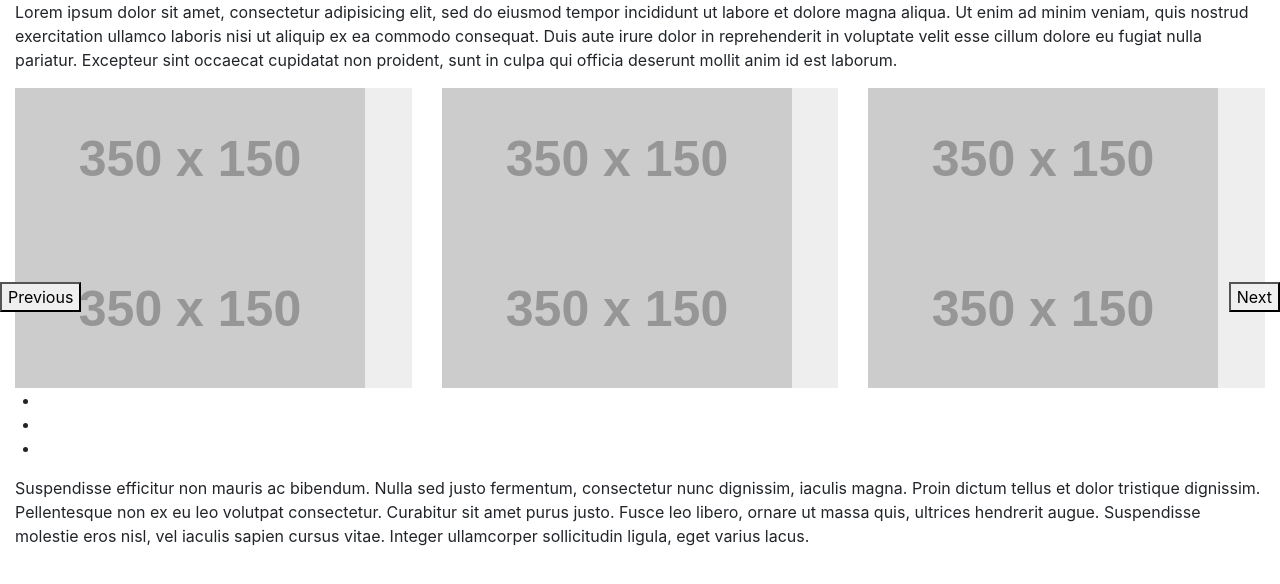
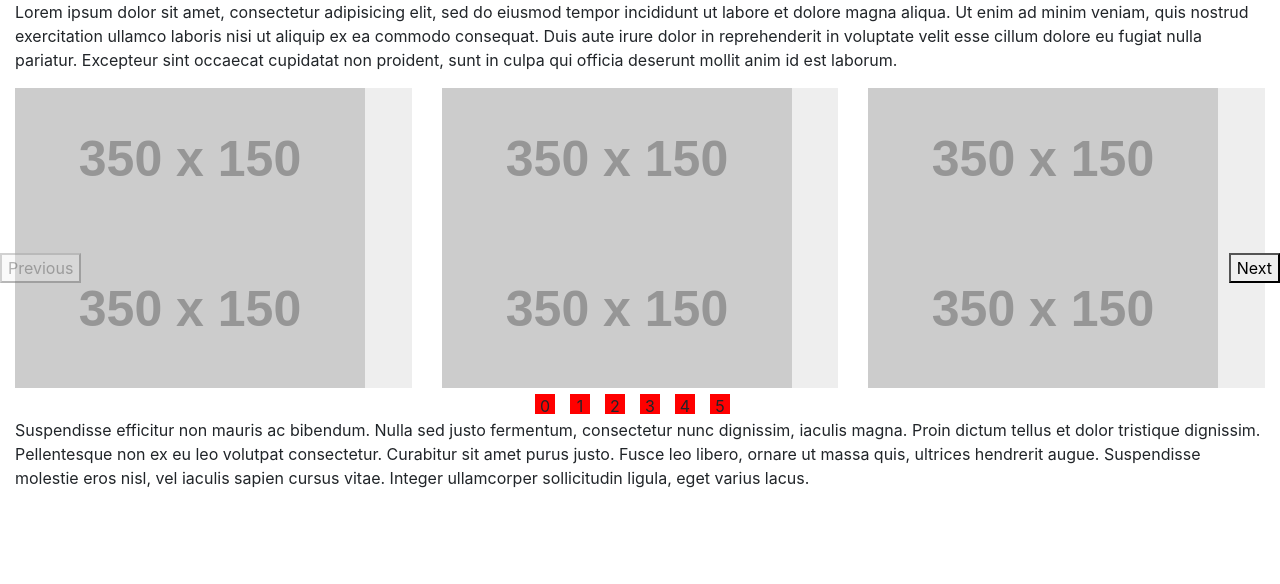
Before and after one commit to peterbode1989/Helios, a website with bundled scripts: page demo/index.html in a window 1280 px wide. Built offline with nearby package versions, Linux system fonts and the light colour scheme; placeholder pictures from the web are drawn by us.

Commit message:
Improved dot navigation

```diff
--- a/assets/js/helios.js
+++ b/assets/js/helios.js
@@ -26,7 +26,7 @@
             var _ = this;
 
             _.defaults = {
-                step: 2, // the amount of cols to scroll when moving
+                step: 1, // the amount of cols to scroll when moving
                 gutter: 15, // the default space between cols
                 infinite: false,
 
@@ -39,6 +39,7 @@
                 elPrevArrow: '<button class="helios-arrow prev" aria-label="Previous" type="button">Previous</button>',
                 elNextArrow: '<button class="helios-arrow next" aria-label="Next" type="button">Next</button>',
             };
+
             _.options = $.extend({}, _.defaults, settings);
 
             _.$slider = $(element);
@@ -63,14 +64,14 @@
                     _.$slider.dequeue();
                 });
             });
+            _.update();
         });
     }
 
     Helios.prototype.move = function(_, e) {
         var _ = this;
 
-        let dir = (_.options.step * -$(e.target).attr('data-dir'));
-        _.$currentIndex -= dir;
+        _.$currentIndex -= $(e.target).attr('data-dir');
 
         _.queue( _.$currentIndex * _.$childSize );
     }
@@ -91,14 +92,14 @@
             // Apply default classes and events to elements
             _.$prevArrow = $(_.options.elPrevArrow)
                 .addClass('helios-arrow helios-prev')
-                .attr('data-dir', -1)
+                .attr('data-dir', _.options.step * 1)
                 .on('click', function(e) {
                     _.move(_, e);
                 });
 
             _.$nextArrow = $(_.options.elNextArrow)
                 .addClass('helios-arrow helios-next')
-                .attr('data-dir', 1)
+                .attr('data-dir', _.options.step * -1)
                 .on('click', function(e) {
                     _.move(_, e);
                 });
@@ -116,10 +117,17 @@
 
         if(_.options.dots === true) {
             // do something
-            let ul = $('<ul></ul>');
+            let ul = $('<ul class="helios-dots"></ul>');
 
             for(var i = 0; i < _.$dotCount; i++) {
-                let li = _.options.elDots;
+                let li = $(_.options.elDots)
+                    .text(i)
+                    .attr('data-dir', (i * _.options.step))
+                    .on('click', function(e) {
+                        let step = $(this).attr('data-step');
+                        _.$currentIndex = step;
+                        _.queue( step * _.$childSize );
+                    });
 
                 $(ul).append(li);
             }
@@ -128,13 +136,39 @@
         }
     }
 
-    Helios.prototype.deploy = function() {
+    Helios.prototype.update = function() {
+        var _ = this;
+        console.log(_);
+
+        if(_.$currentIndex == 0 && _.options.infinite === false) {
+            _.$prevArrow.attr('disabled', 'disabled');
+        } else {
+            _.$prevArrow.removeAttr('disabled', 'disabled');
+        }
+        if(_.$childrenCount == (_.$currentIndex + _.options.step) && _.options.infinite === false) {
+            _.$nextArrow.attr('disabled', 'disabled');
+        } else {
+            _.$nextArrow.removeAttr('disabled', 'disabled');
+        }
+
+        if(_.options.dots === true) {
+            $('.helios-dots').children('li').each(function(i) {
+                $(this).removeClass('active');
+                if(_.$currentIndex == i) {
+                    $(this).addClass('active');
+                }
+            });
+        }
+    }
+
+    Helios.prototype.render = function() {
         // all code that appends here.
         var _ = this;
 
         _.buildArrows();
         _.buildDots();
 
+        _.update();
     }
 
     Helios.prototype.init = function() {
@@ -152,7 +186,7 @@
              _.resize();
          });
 
-        _.deploy();
+        _.render();
     };
 
     Helios.prototype.resize = function() {
--- a/assets/sass/components/_grid.scss
+++ b/assets/sass/components/_grid.scss
@@ -4,6 +4,7 @@
     flex-wrap: nowrap;
     overflow-x: auto;
     -webkit-overflow-scrolling: touch;
+    padding-bottom: 30px;
 
     &::-webkit-scrollbar {
       display: none;
--- a/assets/sass/components/_nav.scss
+++ b/assets/sass/components/_nav.scss
@@ -11,4 +11,23 @@
             right: 0;
         }
     }
+
+    > ul.helios-dots {
+        position: absolute;
+        bottom: 0;
+        left: 0;
+        right: 0;
+        list-style: none;
+        padding: 0;
+        margin: 0;
+        text-align: center;
+
+        > li {
+            display: inline-block;
+            width: 20px;
+            height: 20px;
+            background: red;
+            margin-right: 15px;
+        }
+    }
 }
```
Also changed, not shown: assets/css/helios.css, 1 other file.
